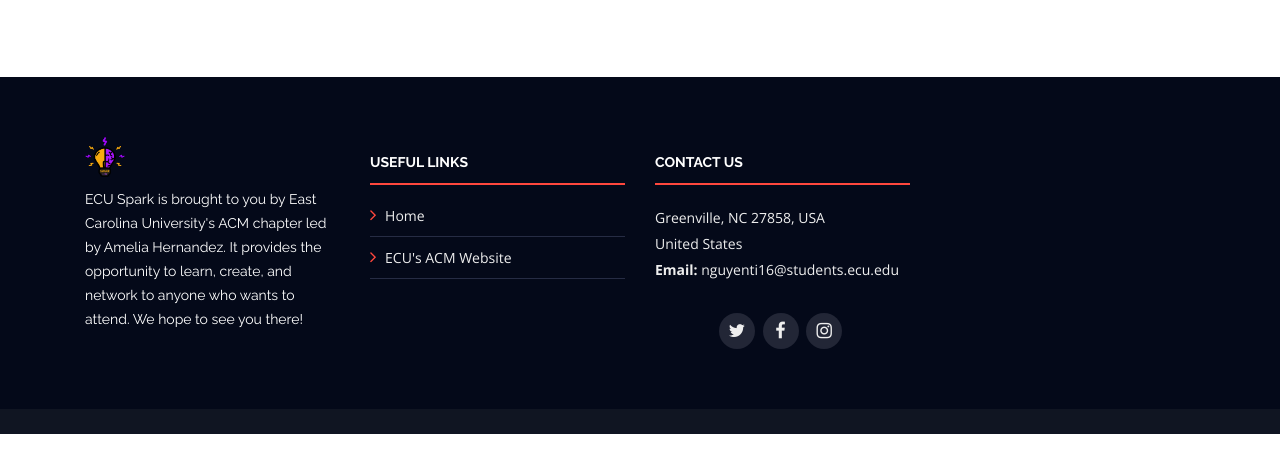
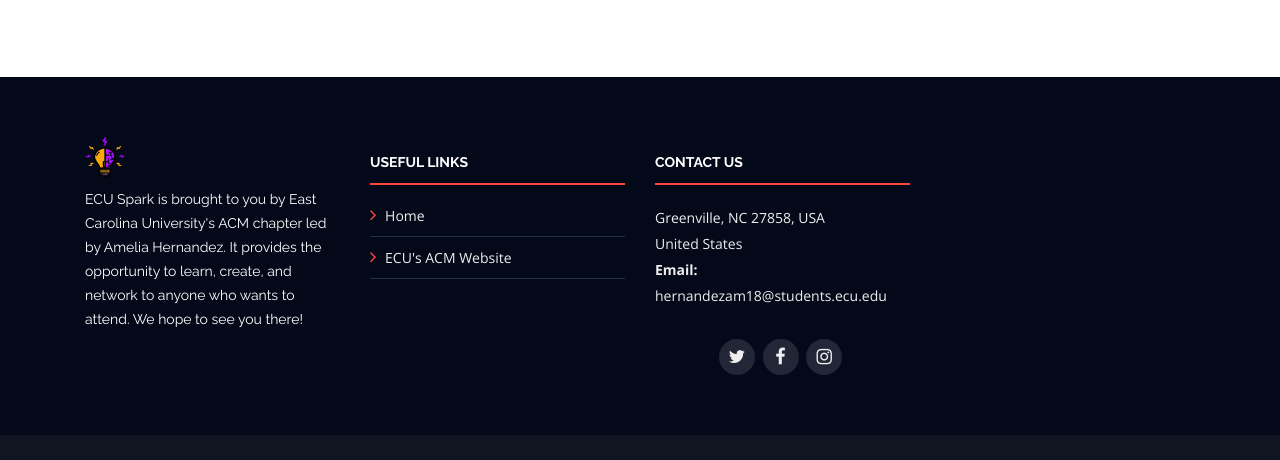
Before and after one commit to adev-exe/adev-exe.github.io, a plain HTML site: page index.html in a window 1280 px wide. Shown: the part 5705-6165 px from the top of the page. Before the commit the page ends 6139 px from the top, so only its background shows below. Drawn offline with nearby package versions, Linux system fonts and the light colour scheme.

Commit message:
updated email

```diff
--- a/index.html
+++ b/index.html
@@ -632,7 +632,7 @@
               Greenville, NC 27858, USA<br>
               United States <br>
 
-              <strong>Email:</strong> nguyenti16@students.ecu.edu<br>
+              <strong>Email:</strong> hernandezam18@students.ecu.edu<br>
             </p>
 
             <div class="social-links">
```
